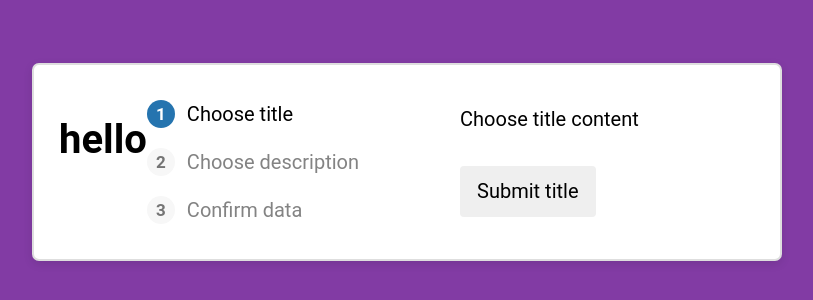
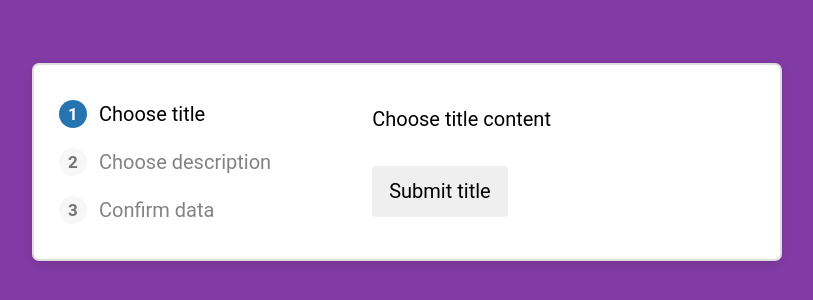
Before and after one commit to Ulugbek-Mominjonov/Ulugbek-Mominjonov.github.io, a plain HTML site: page progress-navigation-2/index.html in a window 1280 px wide. Shown: the part 238-538 px from the top of the page, without its empty margins (233-1046 px from the left). Drawn offline with Linux system fonts and the light colour scheme.

Commit message:
some bugs fixed

```diff
--- a/progress-navigation-2/index.html
+++ b/progress-navigation-2/index.html
@@ -10,7 +10,6 @@
 </head>
 <body>
   <div class="container">
-    <h1>hello</h1>
     <div class="steps">
       <div class="step">
         <input class="step-input visually-hidden" id="title" name="step" type="checkbox" checked disabled>
```
